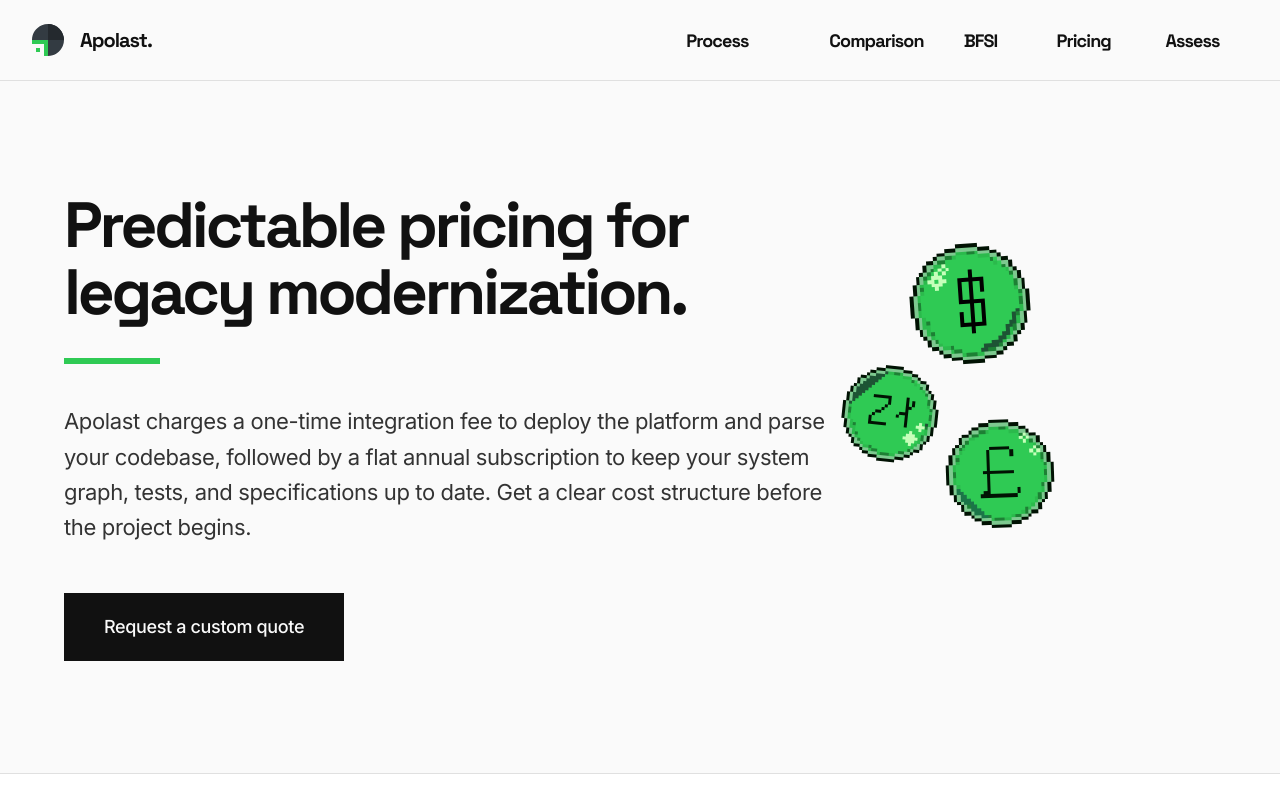
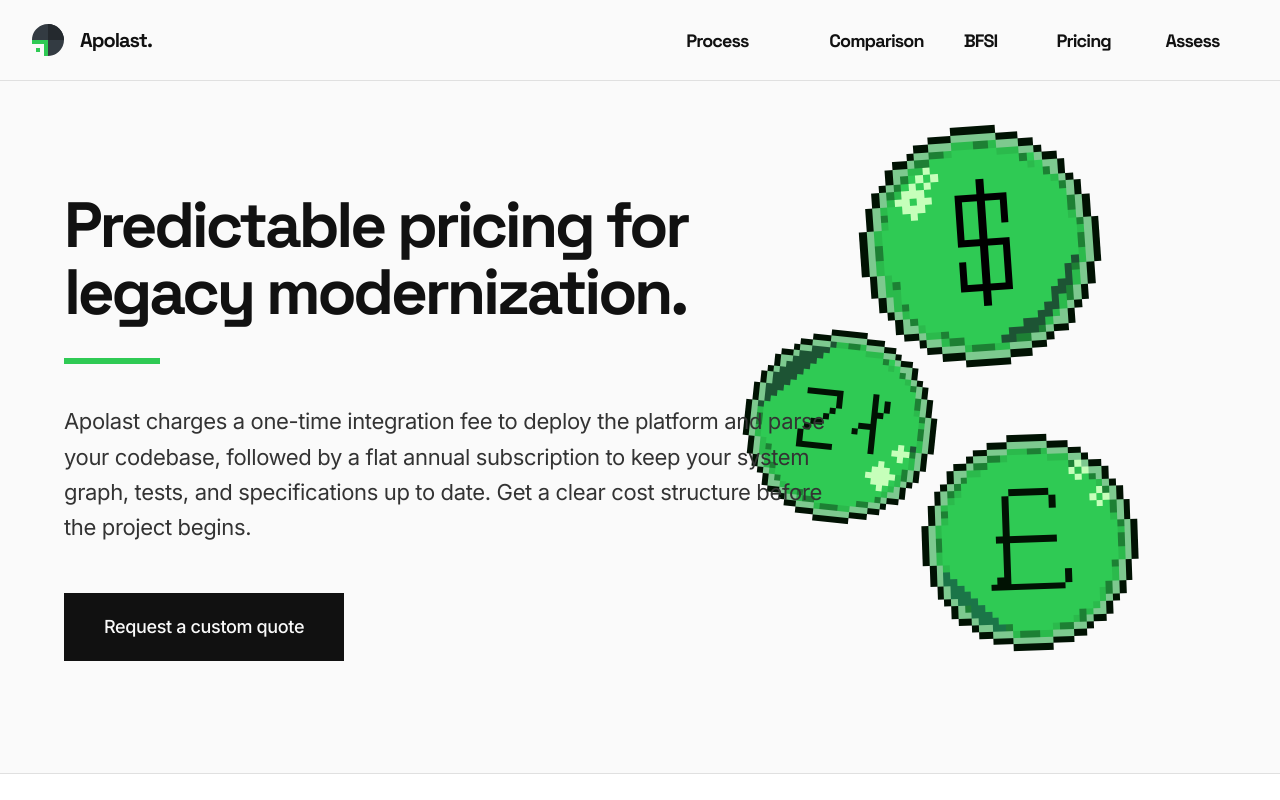
Before and after one commit to soso4ok/oricore-lan, a Next.js app: page /pricing in a window 1280 px wide. Shown: the top 800 px of the page. Built offline with nearby package versions, Linux system fonts and the light colour scheme; a web font is replaced by a local one.

Commit message:
style(pricing): scale up pricing coins in hero section

```diff
--- a/app/components/PricingCoins.tsx
+++ b/app/components/PricingCoins.tsx
@@ -40,10 +40,10 @@
   {
     src: "/coin-dolar.svg",
     alt: "Dollar coin",
-    size: 120,
-    x: 10,
-    y: -90,
-    driftAmp: 10,
+    size: 240,
+    x: 20,
+    y: -150,
+    driftAmp: 14,
     driftPeriod: 6200,
     phase: 0,
     rotation: -4,
@@ -52,10 +52,10 @@
   {
     src: "/coin-zloty.svg",
     alt: "Złoty coin",
-    size: 96,
-    x: -70,
-    y: 20,
-    driftAmp: 7,
+    size: 192,
+    x: -120,
+    y: 30,
+    driftAmp: 10,
     driftPeriod: 7800,
     phase: 0.33,
     rotation: 6,
@@ -64,10 +64,10 @@
   {
     src: "/coin-pound-Recovered.svg",
     alt: "Pound coin",
-    size: 108,
-    x: 40,
-    y: 90,
-    driftAmp: 9,
+    size: 216,
+    x: 70,
+    y: 160,
+    driftAmp: 12,
     driftPeriod: 5400,
     phase: 0.66,
     rotation: -2,
@@ -118,7 +118,7 @@
     <div
       className="pricing-coins-stack"
       aria-hidden="true"
-      style={{ position: "relative", width: 280, height: 340 }}
+      style={{ position: "relative", width: 480, height: 560 }}
     >
       {COINS.map((coin, i) => (
         <div
```
